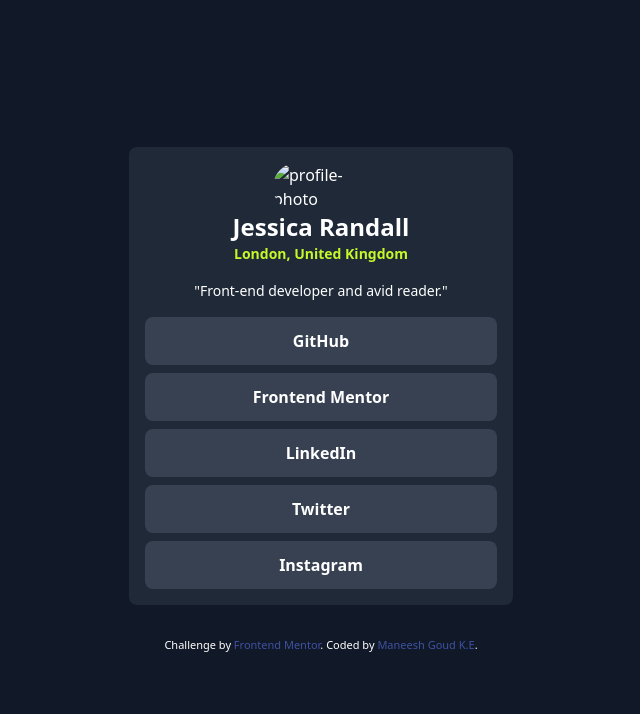
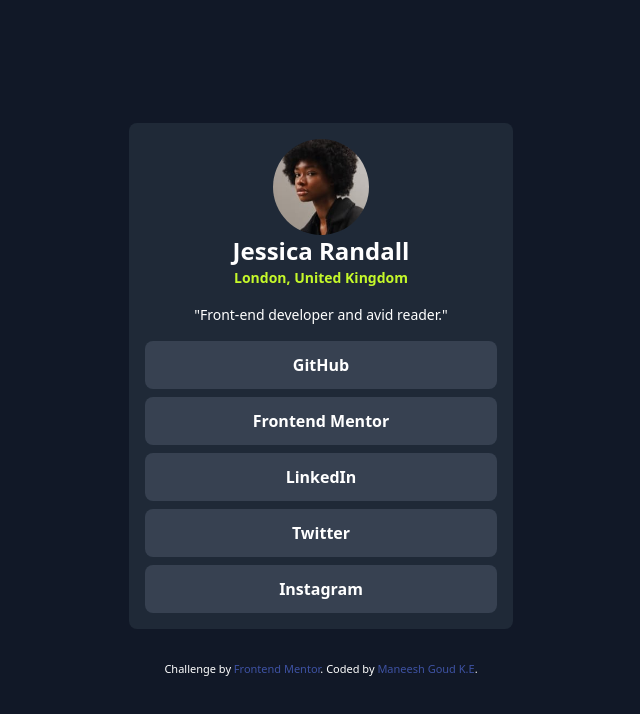
Before and after one commit to manish-goud7/Social-links-profile, a plain HTML site: page index.html in a window 1280 px wide. Shown: the whole page, without its empty margins (319-959 px from the left). Drawn offline with nearby package versions, Linux system fonts and the light colour scheme; a web font is replaced by a local one.

Commit message:
Fix image source path for profile photo

```diff
--- a/index.html
+++ b/index.html
@@ -47,7 +47,7 @@
 <body class="bg-gray-900 text-white flex flex-col items-center justify-center min-h-screen p-4">
   <div class="bg-gray-800 p-4 rounded-lg w-full max-w-sm mb-8">
     <div class="flex flex-col items-center">
-      <img src="./assets/images/avatar-jessica.jpeg" alt="profile-photo" class="object-cover w-24 rounded-full">
+      <img src="avatar-jessica.jpeg" alt="profile-photo" class="object-cover w-24 rounded-full">
       <h1 class="text-2xl font-semibold">Jessica Randall</h1>
       <p class="text-[14px] mb-4 text-[hsl(75,94%,57%)] font-semibold">London, United Kingdom</p>
       <p class="text-[14px] mb-4 font-medium">"Front-end developer and avid reader."</p>
```
